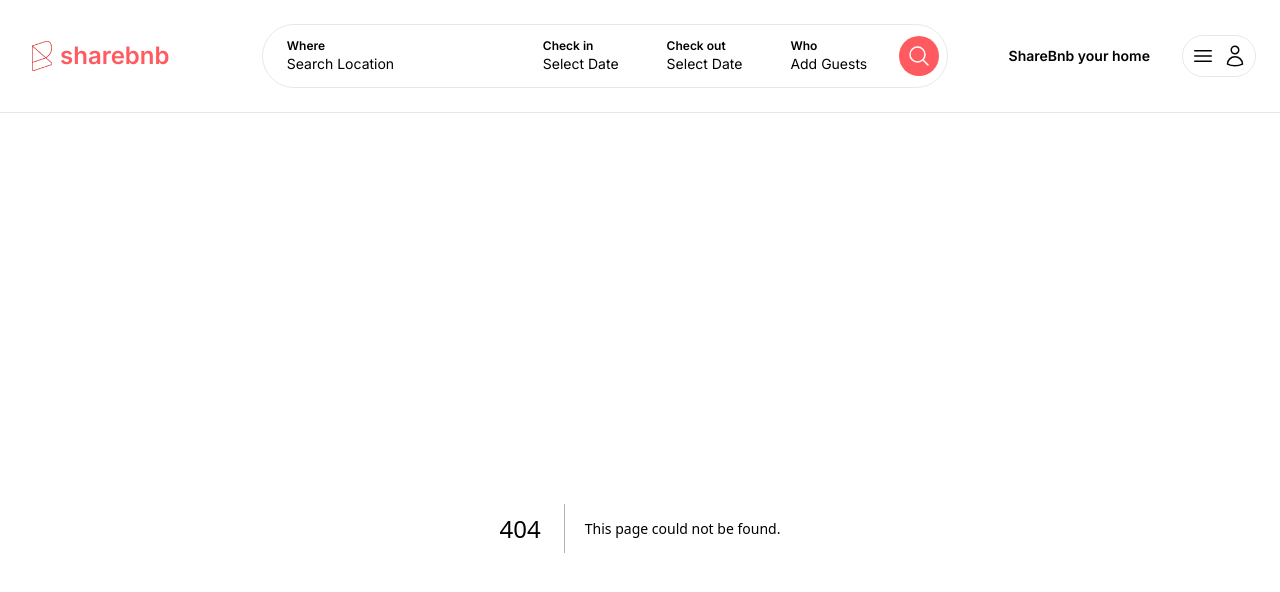
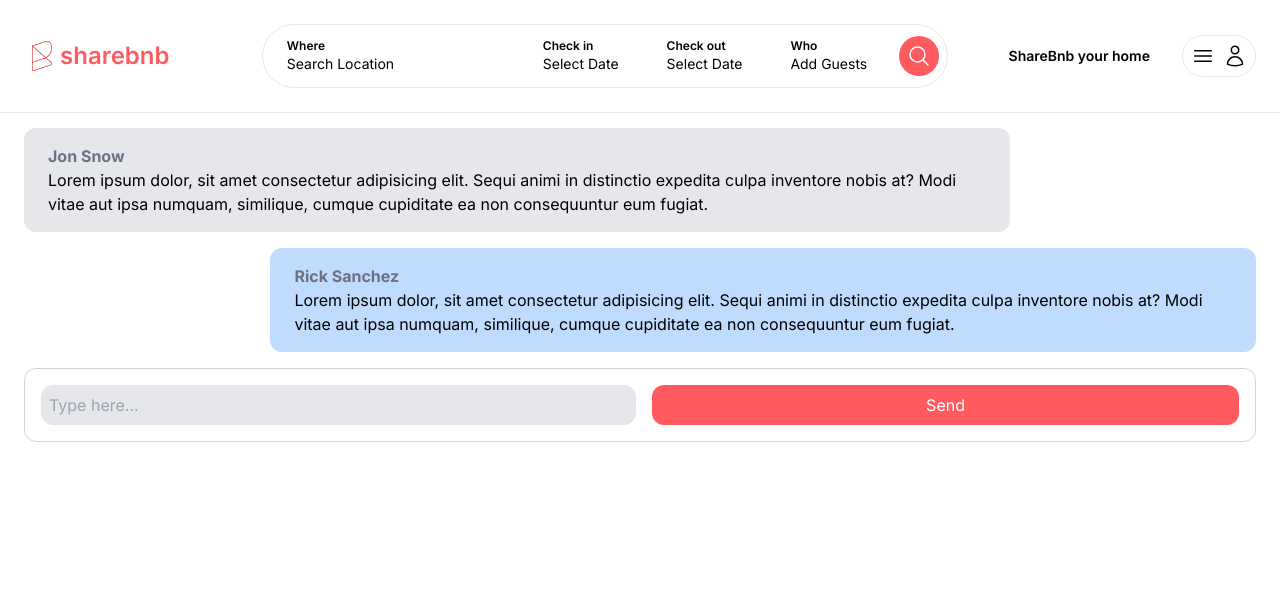
Before and after one commit to bellkimkeith/sharebnb, a Next.js app: page /inbox/1 in a window 1280 px wide. Before the commit this address had no page. Shown: the top 592 px of the page. Built offline with nearby package versions, Linux system fonts and the light colour scheme.

Commit message:
added initial conversation details

```diff
--- /dev/null
+++ b/app/components/form/CustomButton.tsx
@@ -0,0 +1,20 @@
+import React from "react";
+
+type CustomButtonProps = {
+  label: string;
+  onClick: () => void;
+  className?: string;
+};
+
+const CustomButton = ({ label, onClick, className }: CustomButtonProps) => {
+  return (
+    <div
+      onClick={onClick}
+      className={`w-full py-2 bg-sharebnb hover:bg-sharebnb-dark text-white text-center rounded-xl transition cursor-pointer ${className}`}
+    >
+      {label}
+    </div>
+  );
+};
+
+export default CustomButton;
--- /dev/null
+++ b/app/components/inbox/ConversationDetail.tsx
@@ -0,0 +1,45 @@
+"use client";
+
+import React from "react";
+import CustomButton from "../form/CustomButton";
+
+const ConversationDetail = () => {
+  return (
+    <>
+      <div className="max-h-[400px] overflow-auto flex flex-col space-y-4 ">
+        <div className="w-[80%] rounded-xl bg-gray-200 px-6 py-4 ">
+          <p className="text-gray-500 font-bold">Jon Snow</p>
+          <p>
+            Lorem ipsum dolor, sit amet consectetur adipisicing elit. Sequi
+            animi in distinctio expedita culpa inventore nobis at? Modi vitae
+            aut ipsa numquam, similique, cumque cupiditate ea non consequuntur
+            eum fugiat.
+          </p>
+        </div>
+        <div className="w-[80%] ml-[20%] rounded-xl bg-blue-200 px-6 py-4 ">
+          <p className="text-gray-500 font-bold">Rick Sanchez</p>
+          <p>
+            Lorem ipsum dolor, sit amet consectetur adipisicing elit. Sequi
+            animi in distinctio expedita culpa inventore nobis at? Modi vitae
+            aut ipsa numquam, similique, cumque cupiditate ea non consequuntur
+            eum fugiat.
+          </p>
+        </div>
+      </div>
+      <div className="mt-4 px-4 py-4 flex border border-gray-300 space-x-4 rounded-xl">
+        <input
+          type="text"
+          placeholder="Type here..."
+          className="w-full p-2 rounded-xl bg-gray-200"
+        />
+        <CustomButton
+          label="Send"
+          onClick={() => console.log("send clicked")}
+          className="w-[100px]"
+        />
+      </div>
+    </>
+  );
+};
+
+export default ConversationDetail;
--- /dev/null
+++ b/app/inbox/[id]/page.tsx
@@ -0,0 +1,12 @@
+import ConversationDetail from "@/app/components/inbox/ConversationDetail";
+import React from "react";
+
+const ConversationPage = () => {
+  return (
+    <main className="max-w-[1500px] mx-auto px-6 pb-6 space-y-4">
+      <ConversationDetail />
+    </main>
+  );
+};
+
+export default ConversationPage;
```
